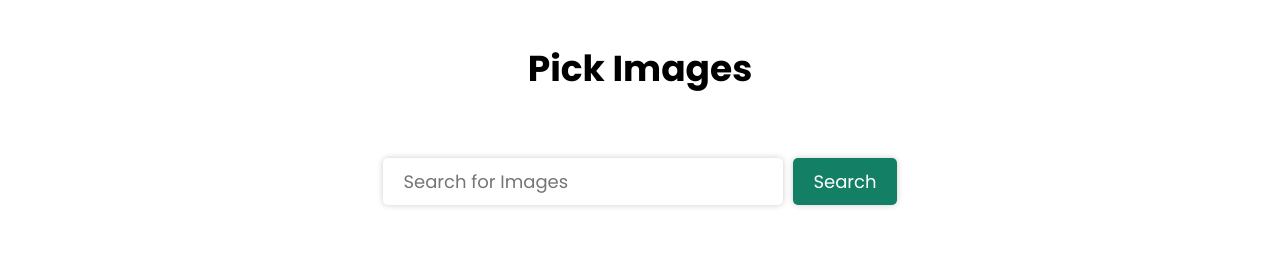
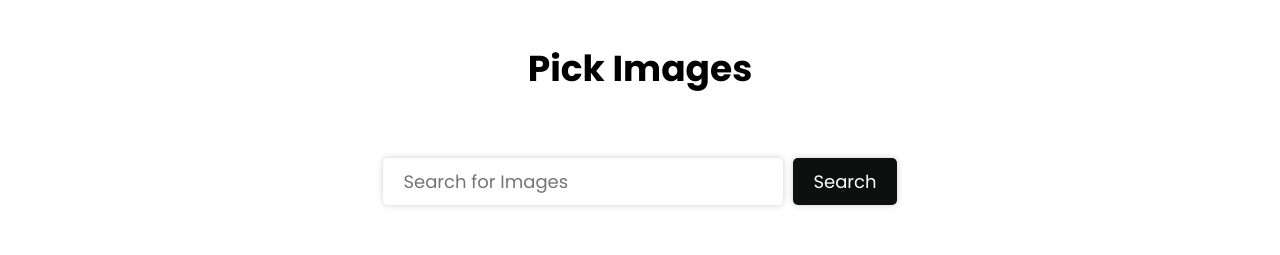
Before and after one commit to Sireesha494/Pick-Images, a plain HTML site: page index.html in a window 1280 px wide. Shown: the top 255 px of the page. Drawn offline with Linux system fonts and the light colour scheme.

Commit message:
search button color changed

```diff
--- a/style.css
+++ b/style.css
@@ -31,7 +31,7 @@ form {
 }
 #search-button {
     padding: 10px 20px;
-    background-color: #138065;
+    background-color: #0c100f;
     color: #fff;
     border: none;
     font-size: 18px;
```
